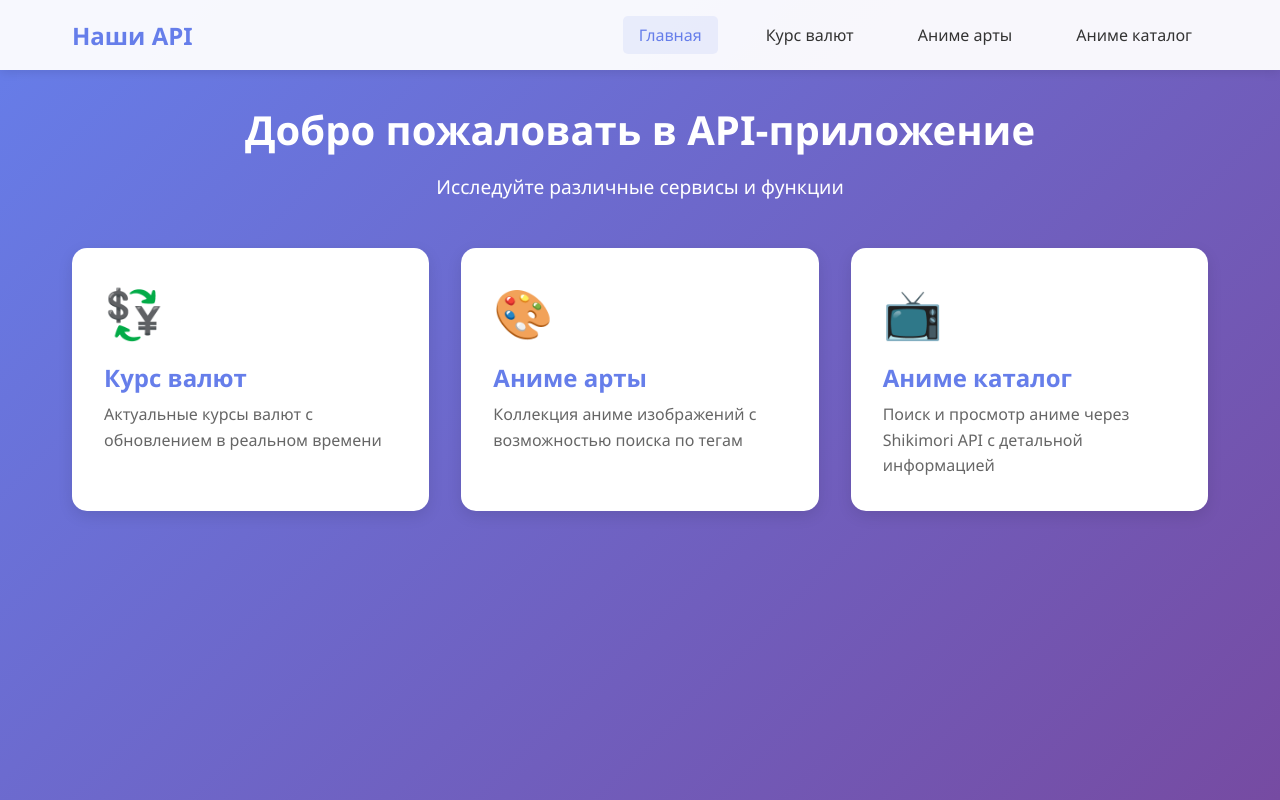
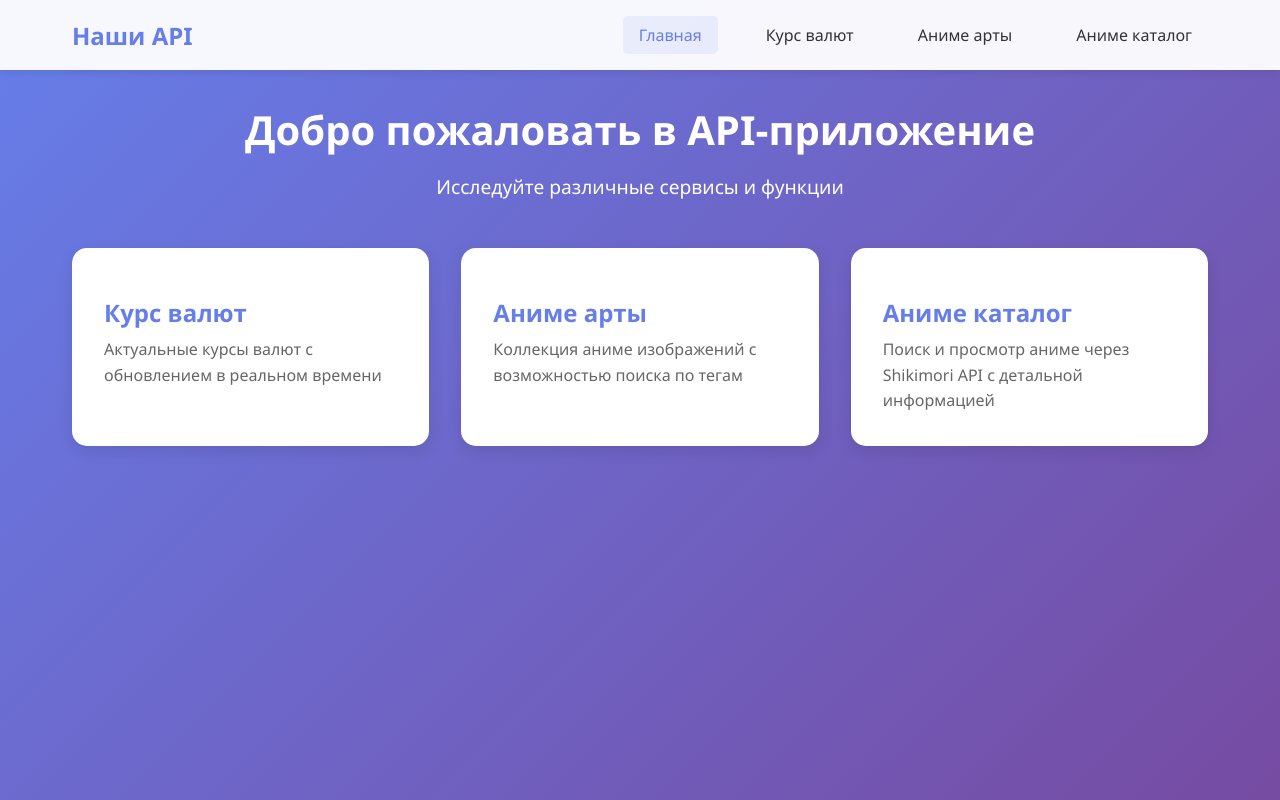
Before and after one commit to s4m1q/Our-website-2, a website built with Vite: page index.html in a window 1280 px wide. Built offline with nearby package versions, Linux system fonts and the light colour scheme.

Commit message:
Update index.html

```diff
--- a/index.html
+++ b/index.html
@@ -33,20 +33,20 @@
 <div class="cards">
   <!-- Существующие карточки -->
   <a href="/currency.html" class="card">
-    <div class="card-icon">💱</div>
+    <div class="card-icon"></div>
     <h3>Курс валют</h3>
     <p>Актуальные курсы валют с обновлением в реальном времени</p>
   </a>
 
   <a href="/waifu.html" class="card">
-    <div class="card-icon">🎨</div>
+    <div class="card-icon"></div>
     <h3>Аниме арты</h3>
     <p>Коллекция аниме изображений с возможностью поиска по тегам</p>
   </a>
 
   <!-- Добавьте эту новую карточку -->
   <a href="/anime.html" class="card">
-    <div class="card-icon">📺</div>
+    <div class="card-icon"></div>
     <h3>Аниме каталог</h3>
     <p>Поиск и просмотр аниме через Shikimori API с детальной информацией</p>
   </a>
```
